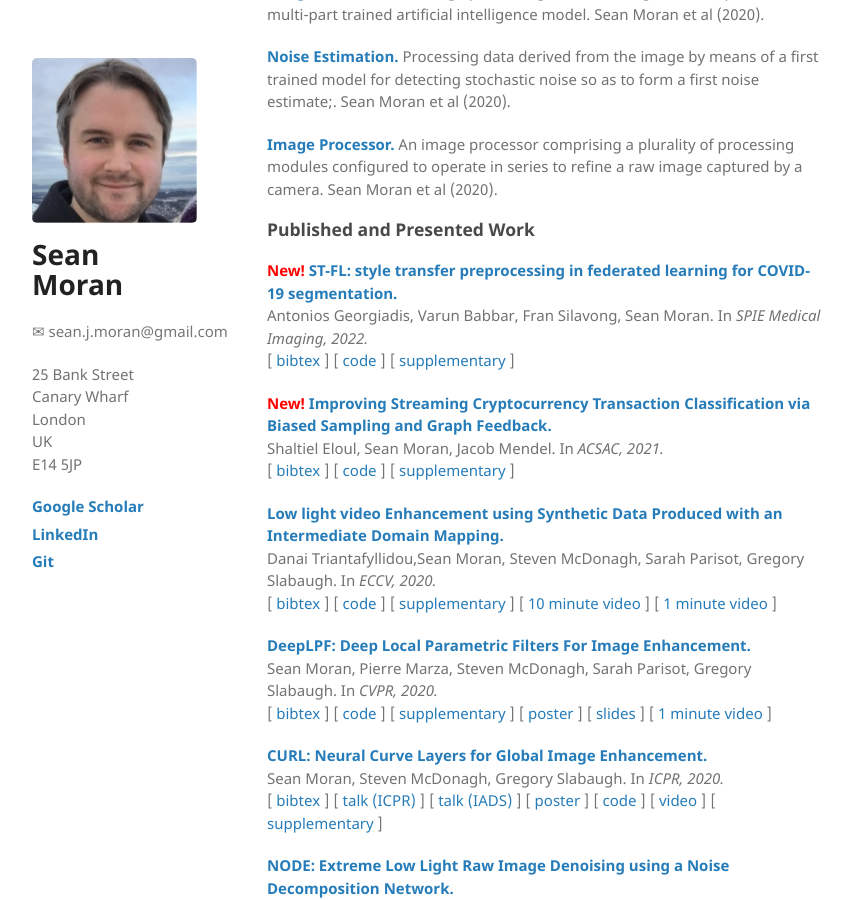
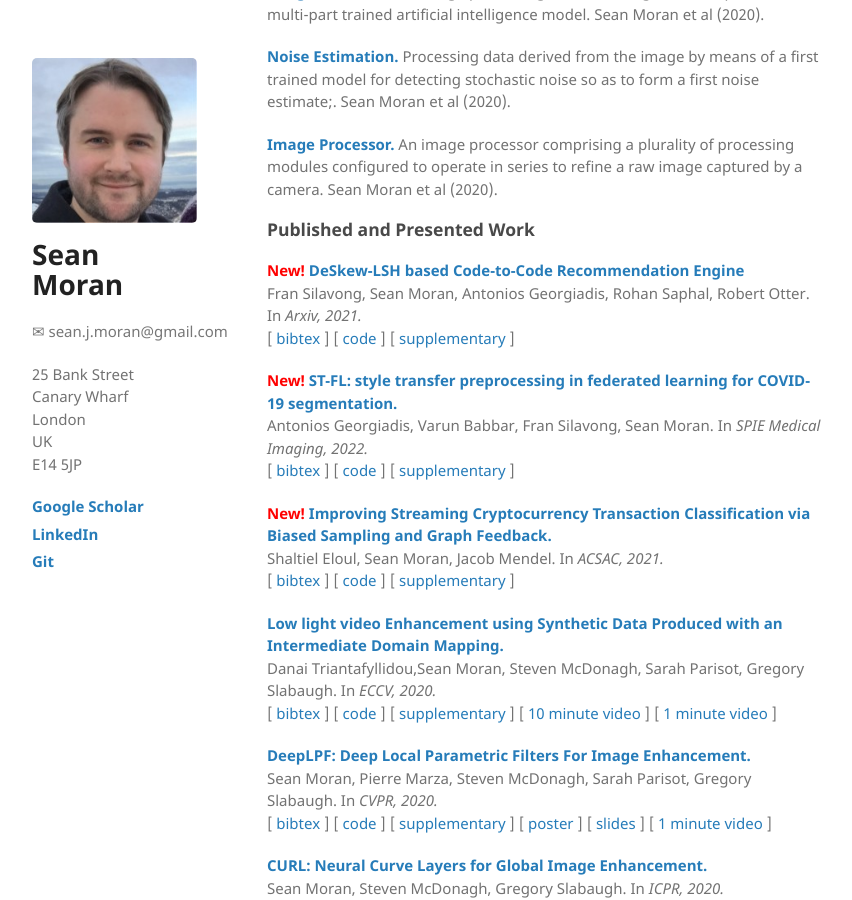
Before and after one commit to sjmoran/sjmoran.github.io, a Jekyll site: the page built from index.html, in a window 1280 px wide and 900 px high, scrolled down 490 px. Shown: the whole window, without its empty margins (26-878 px from the left). Built offline with Jekyll 4.4.1, drawn with Linux system fonts in a browser that asks for light colours.

Commit message:
Update index.html

```diff
--- a/index.html
+++ b/index.html
@@ -28,6 +28,10 @@ layout: default
 <p><strong><a target="_blank" href="https://patentimages.storage.googleapis.com/c8/4b/02/9fd507d55f8657/WO2020126023A1.pdf">Image Processor. </a></strong>An image processor comprising a plurality of processing modules configured to operate in series to refine a raw image captured by a camera. Sean Moran et al (2020).<br /></p>
 
 <h3 id="published-and-presented-work">Published and Presented Work</h3>
+
+<p><strong><span style='color:red'>New! </span><a target="_blank" href="https://arxiv.org/abs/2111.04473">DeSkew-LSH based Code-to-Code Recommendation Engine</a></strong><br />
+Fran Silavong, Sean Moran, Antonios Georgiadis, Rohan Saphal, Robert Otter. In <em>Arxiv, 2021.</em><br />
+[ <a target="_blank" href="">bibtex</a> ] [ <a href="">code</a> ] [ <a href="">supplementary</a> ]</p>
 
 <p><strong><span style='color:red'>New! </span><a target="_blank" href="https://spie.org/medical-imaging/presentation/ST-FL--style-transfer-preprocessing-in-federated-learning-for/12037-3">ST-FL: style transfer preprocessing in federated learning for COVID-19 segmentation.</a></strong><br />
 Antonios Georgiadis, Varun Babbar, Fran Silavong, Sean Moran. In <em>SPIE Medical Imaging, 2022.</em><br />
```
